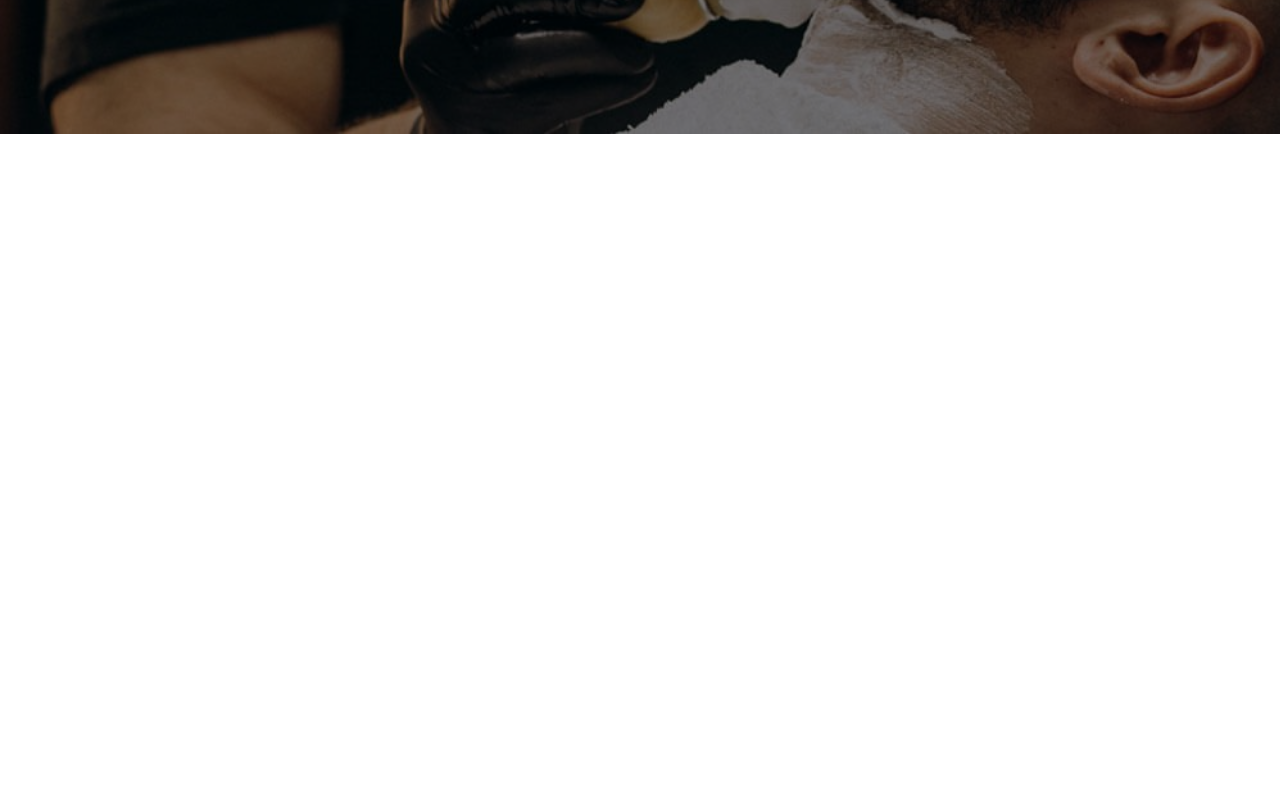
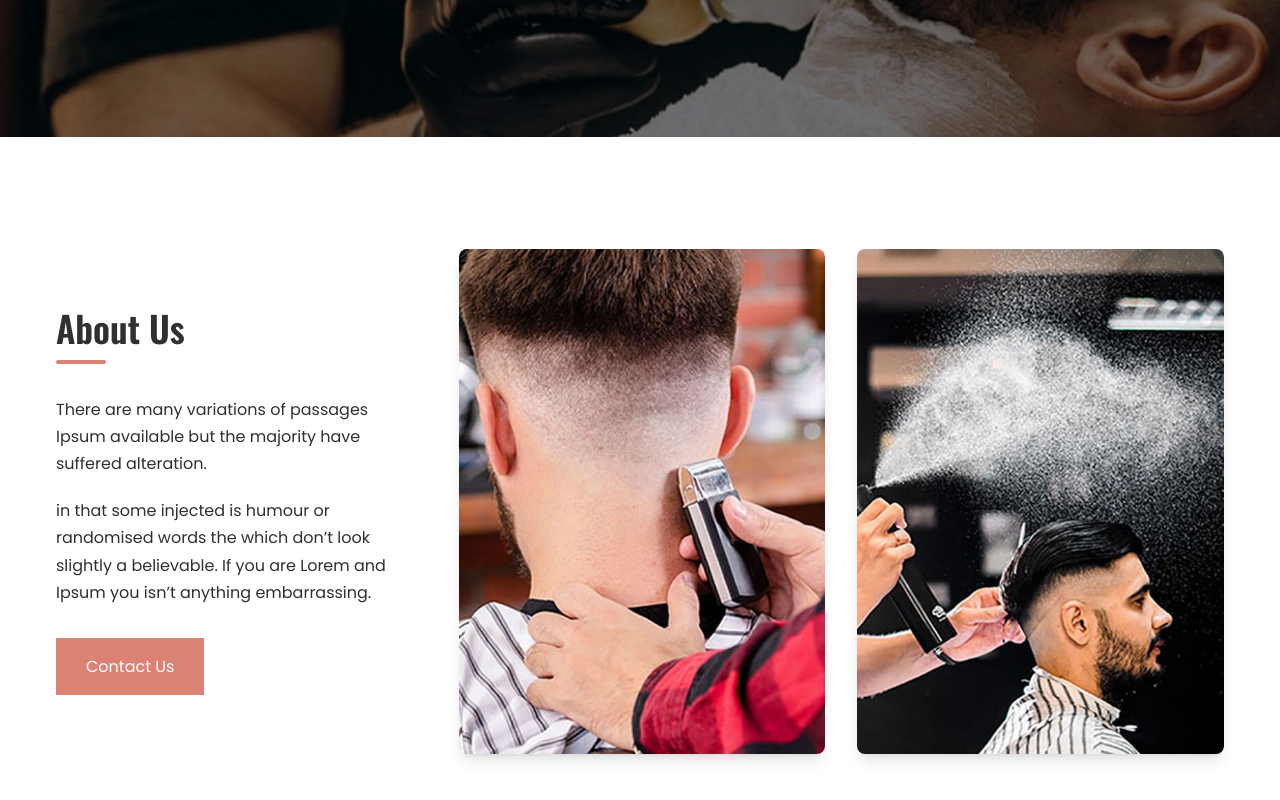
Before and after one commit to abdurrahim5g/salion, a React (Vite) app: page / in a window 1280 px wide. Shown: the part 764-1564 px from the top of the page. Before the commit the page ends 898 px from the top, so only its background shows below. Built offline with nearby package versions, Linux system fonts and the light colour scheme.

Commit message:
Added About section & Update other's component

```diff
--- a/src/components/Button/Button.css
+++ b/src/components/Button/Button.css
@@ -3,6 +3,7 @@
   position: relative;
   z-index: 1;
   color: #fff;
+  transition: 0.3s;
 }
 
 .salion-btn::after {
@@ -30,6 +31,10 @@
   opacity: 0;
 }
 
+.salion-btn:hover {
+  color: var(--pc);
+}
+
 .salion-btn:hover:before {
   opacity: 1;
   transform: scale(1);
--- /dev/null
+++ b/src/components/Title/Title.css
@@ -0,0 +1,9 @@
+.section-title::before {
+  content: "";
+  position: absolute;
+  width: 50px;
+  height: 4px;
+  background: var(--pc);
+  bottom: 0;
+  border-radius: 20px;
+}
--- /dev/null
+++ b/src/components/Title/Title.jsx
@@ -0,0 +1,12 @@
+/* eslint-disable react/prop-types */
+import "./Title.css";
+
+const Title = ({ children }) => {
+  return (
+    <h3 className="section-title text-2xl md:text-4xl font-semibold relative pb-4 mb-8">
+      {children}
+    </h3>
+  );
+};
+
+export default Title;
--- a/src/index.css
+++ b/src/index.css
@@ -22,6 +22,7 @@ h4,
 h5,
 h6 {
   font-family: "Oswald", sans-serif;
+  line-height: 1.3;
 }
 
 * {
@@ -31,7 +32,7 @@ h6 {
 }
 
 body {
-  line-height: 1.5;
+  line-height: 1.7;
 }
 
 .container {
--- /dev/null
+++ b/src/pages/Home/About/About.jsx
@@ -0,0 +1,47 @@
+import Button from "../../../components/Button/Button";
+import Title from "../../../components/Title/Title";
+import "./About.css";
+import figure1 from "./figure1.jpg";
+import figure2 from "./figure2.jpg";
+
+const About = () => {
+  return (
+    <section className="about-section py-20 md:py-28">
+      <div className="container">
+        <div className="row">
+          <div className="grid grid-cols-1 md:grid-cols-3 place-items-center gap-10">
+            <div className="about-text">
+              <Title>About Us</Title>
+              <p>
+                There are many variations of passages Ipsum available but the
+                majority have suffered alteration.
+              </p>
+              <p className="mt-5 mb-8">
+                in that some injected is humour or randomised words the which
+                don’t look slightly a believable. If you are Lorem and Ipsum you
+                isn’t anything embarrassing.
+              </p>
+              <Button>Contact Us</Button>
+            </div>
+            <div className="about-images col-span-1 md:col-span-2">
+              <div className="grid grid-cols-2 gap-4 md:gap-8">
+                <img
+                  src={figure1}
+                  alt="Figure One"
+                  className="w-full rounded-lg shadow-lg"
+                />
+                <img
+                  src={figure2}
+                  alt="Figure Two"
+                  className="w-full rounded-lg shadow-lg"
+                />
+              </div>
+            </div>
+          </div>
+        </div>
+      </div>
+    </section>
+  );
+};
+
+export default About;
--- a/src/pages/Home/Home.jsx
+++ b/src/pages/Home/Home.jsx
@@ -1,9 +1,11 @@
+import About from "./About/About";
 import Hero from "./Hero/Hero";
 
 const Home = () => {
   return (
     <>
       <Hero />
+      <About />
     </>
   );
 };
```
Also changed, not shown: src/pages/Home/About/About.css (added), src/pages/Home/About/figure1.jpg (renamed from src/assets/images/figure1.jpg), src/pages/Home/About/figure2.jpg (renamed from src/assets/images/figure2.jpg).
